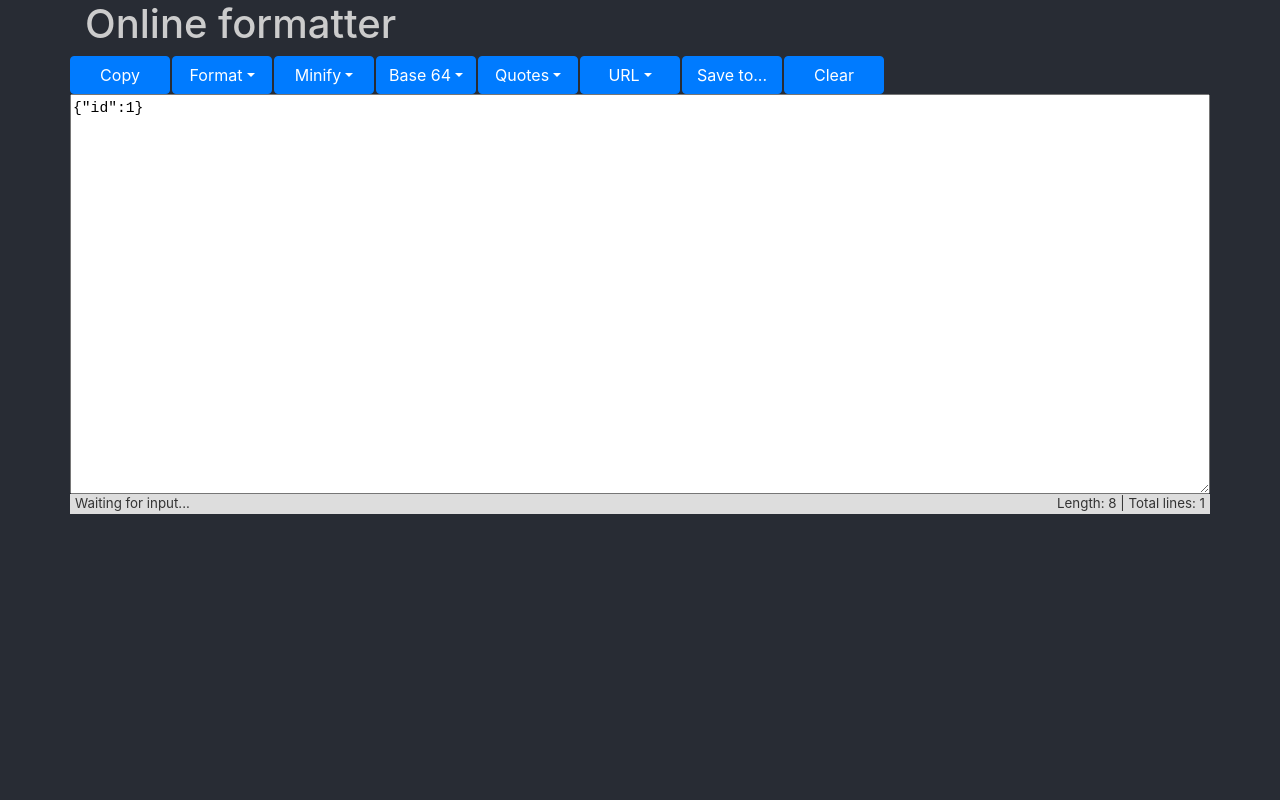
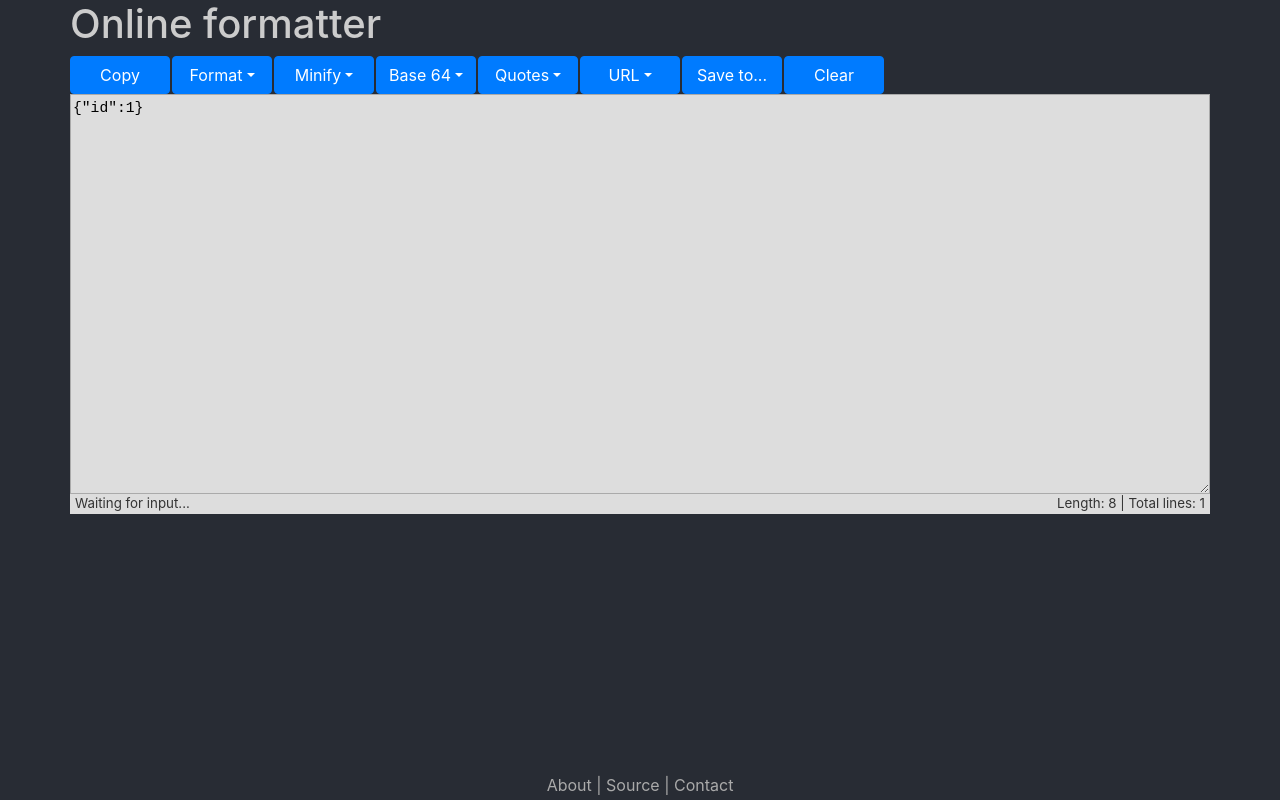
Before and after one commit to aaronarriero/onlineformatter, a React (Create React App) app: page / in a window 1280 px wide. Built offline with nearby package versions, Linux system fonts and the light colour scheme.

Commit message:
Introduced Footer.

```diff
--- a/src/App.css
+++ b/src/App.css
@@ -1,9 +1,22 @@
+html {
+  position: relative;
+  min-height: 100%;
+}
+
 body {
   background-color: #282c34;
+  margin-bottom: 30px; /* Margin bottom by footer height */
 }
 
-.App {
-  height: 100%;
+.page-footer {
+  position: absolute;
+  bottom: 0;
+  width: 100%;
+  height: 30px;
+  line-height: 30px;
+  background-color: #282c34;
+  text-align: center;
+  color: #aaaaaa;
 }
 
 h1 {
@@ -26,12 +39,15 @@ textarea {
   box-sizing: border-box;         /* Opera/IE 8+ */
   font-family: monospace;
   font-size: 11pt;
+  background-color: #dddddd;
+  border: solid 1px #aaaaaa;
+  resize: vertical;
 }
 
 .status-bar {
   padding: 0 5px;
   width: 100%;
-  background-color: #DDDDDD;
+  background-color: #dddddd;
   font-size: 10pt;
   color: #333333;
 }
--- a/src/App.js
+++ b/src/App.js
@@ -1,13 +1,19 @@
 import './App.css';
 import Formatter from "./components/Formatter";
 import Header from "./components/Header";
+import Footer from "./components/Footer";
+import {Container} from "react-bootstrap";
+import {Fragment} from "react";
 
 function App() {
   return (
-    <div className="App">
-        <Header/>
-        <Formatter/>
-    </div>
+      <Fragment>
+          <Container>
+              <Header className="page-header"/>
+              <Formatter className="page-body"/>
+          </Container>
+          <Footer/>
+      </Fragment>
   );
 }
 
--- /dev/null
+++ b/src/components/Footer.js
@@ -0,0 +1,13 @@
+import {Component} from "react";
+
+class Footer extends Component {
+    render() {
+        return (
+            <footer className="page-footer">
+                About | Source | Contact
+            </footer>
+        );
+    }
+}
+
+export default Footer
--- a/src/components/Formatter.js
+++ b/src/components/Formatter.js
@@ -1,5 +1,5 @@
-import React, {Component} from "react";
-import {Button, Container, Dropdown, DropdownButton, Row} from "react-bootstrap";
+import React, {Component, Fragment} from "react";
+import {Button, Dropdown, DropdownButton, Row} from "react-bootstrap";
 import StatusBar from "./StatusBar";
 import { saveAs } from 'file-saver';
 
@@ -28,7 +28,7 @@ class Formatter extends Component {
 
     render() {
         return (
-            <Container>
+            <Fragment>
                 <Row className="button-row">
                     {
                         document.queryCommandSupported('copy') &&
@@ -105,7 +105,7 @@ class Formatter extends Component {
                 <Row className="status-bar-row">
                     <StatusBar text={this.state.text} statusMessage={this.state.statusMessage}/>
                 </Row>
-            </Container>
+            </Fragment>
         );
     }
 }
--- a/src/components/Header.js
+++ b/src/components/Header.js
@@ -1,12 +1,12 @@
 import React, {Component} from "react";
-import {Container} from "react-bootstrap";
+import {Row} from "react-bootstrap";
 
 class Header extends Component {
     render() {
         return (
-            <Container>
+            <Row>
                 <h1>Online formatter</h1>
-            </Container>
+            </Row>
         );
     }
 }
--- a/src/index.js
+++ b/src/index.js
@@ -4,7 +4,6 @@ import './index.css';
 import 'bootstrap/dist/css/bootstrap.min.css';
 import App from './App';
 import reportWebVitals from './reportWebVitals';
-import 'highlight.js/styles/github.css';
 
 ReactDOM.render(
   <React.StrictMode>
```
